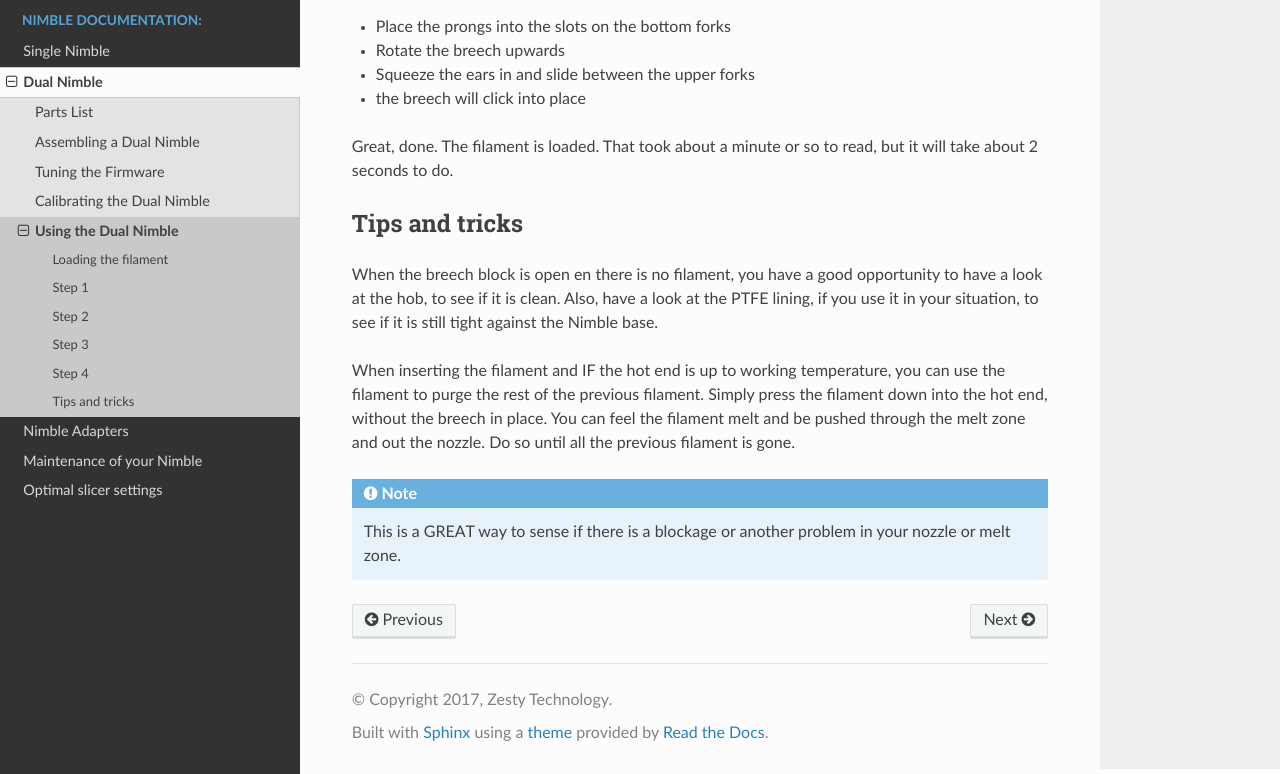
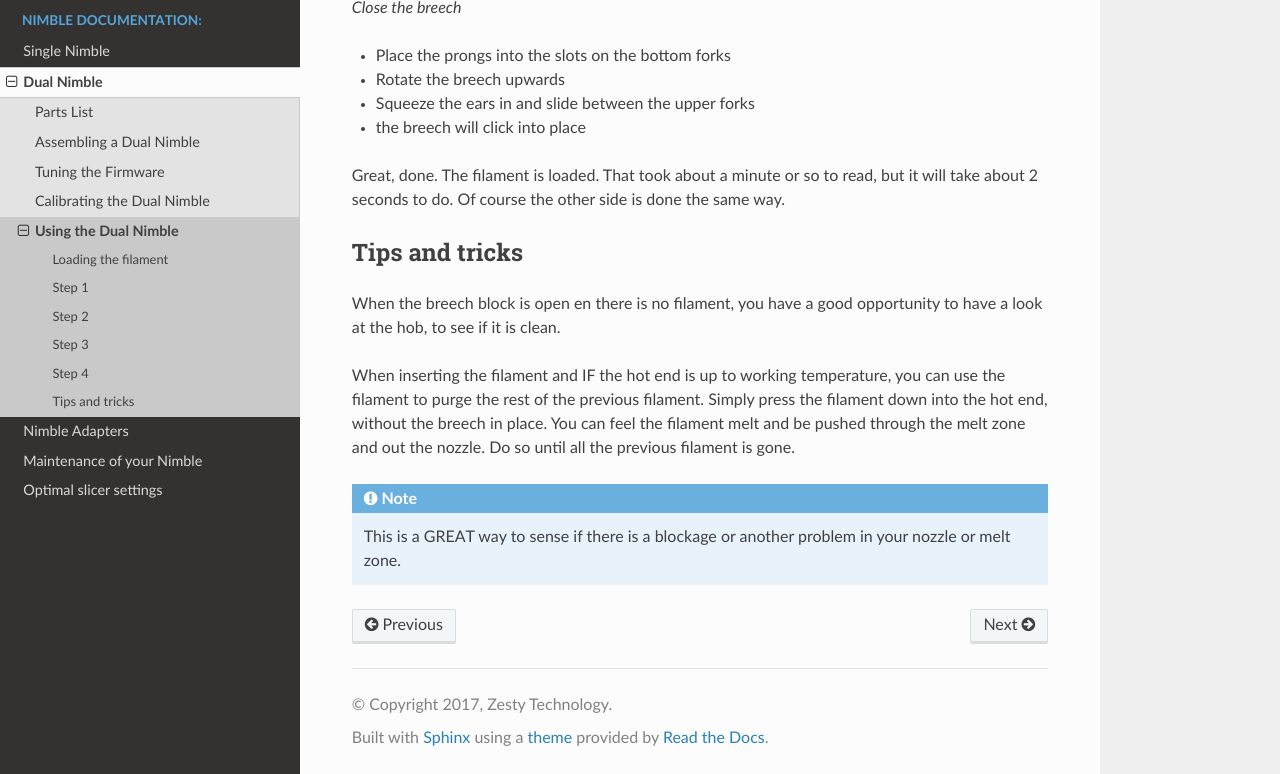
Before and after one commit to ZestyTechnology/zesty-docs, a Sphinx documentation site: the page built from docs/nimble_dual/using.rst, in a window 1280 px wide and 900 px high, scrolled down 2571 px, cut to the strip 126-900 px from the top of the window. Built offline with Sphinx 7.4.7 and the Read the Docs theme 2.0.0, drawn with Linux system fonts in a browser that asks for light colours; some of the changed text lies outside the part shown.

Commit message:
Update using.rst
Added new images and fixed text

```diff
--- a/docs/nimble_dual/using.rst
+++ b/docs/nimble_dual/using.rst
@@ -37,12 +37,11 @@
 
     * Have a look between the forks
     * You can see the hob and the hot end opening
-    * If you are using PTFE lining, you can see if the lining is tight against the Nimble.
 
 Step 3
 ------
 
-.. figure:: images/b_step03.svg
+.. figure:: images/ud_step3.svg
     :alt: Insert filament
     :height: 400px
     :width: 286px
@@ -67,12 +66,12 @@
     * Squeeze the ears in and slide between the upper forks
     * the breech will click into place
 
-Great, done. The filament is loaded. That took about a minute or so to read, but it will take about 2 seconds to do.
+Great, done. The filament is loaded. That took about a minute or so to read, but it will take about 2 seconds to do. Of course the other side is done the same way.
 
 Tips and tricks
 ---------------
 
-When the breech block is open en there is no filament, you have a good opportunity to have a look at the hob, to see if it is clean. Also, have a look at the PTFE lining, if you use it in your situation, to see if it is still tight against the Nimble base.
+When the breech block is open en there is no filament, you have a good opportunity to have a look at the hob, to see if it is clean.
 
 When inserting the filament and IF the hot end is up to working temperature, you can use the filament to purge the rest of the previous filament.
 Simply press the filament down into the hot end, without the breech in place. You can feel the filament melt and be pushed through the melt zone and out the nozzle. Do so until all the previous filament is gone.
```
Also changed, not shown: other parts of docs/nimble_dual/using.rst (+4 -4 lines).
